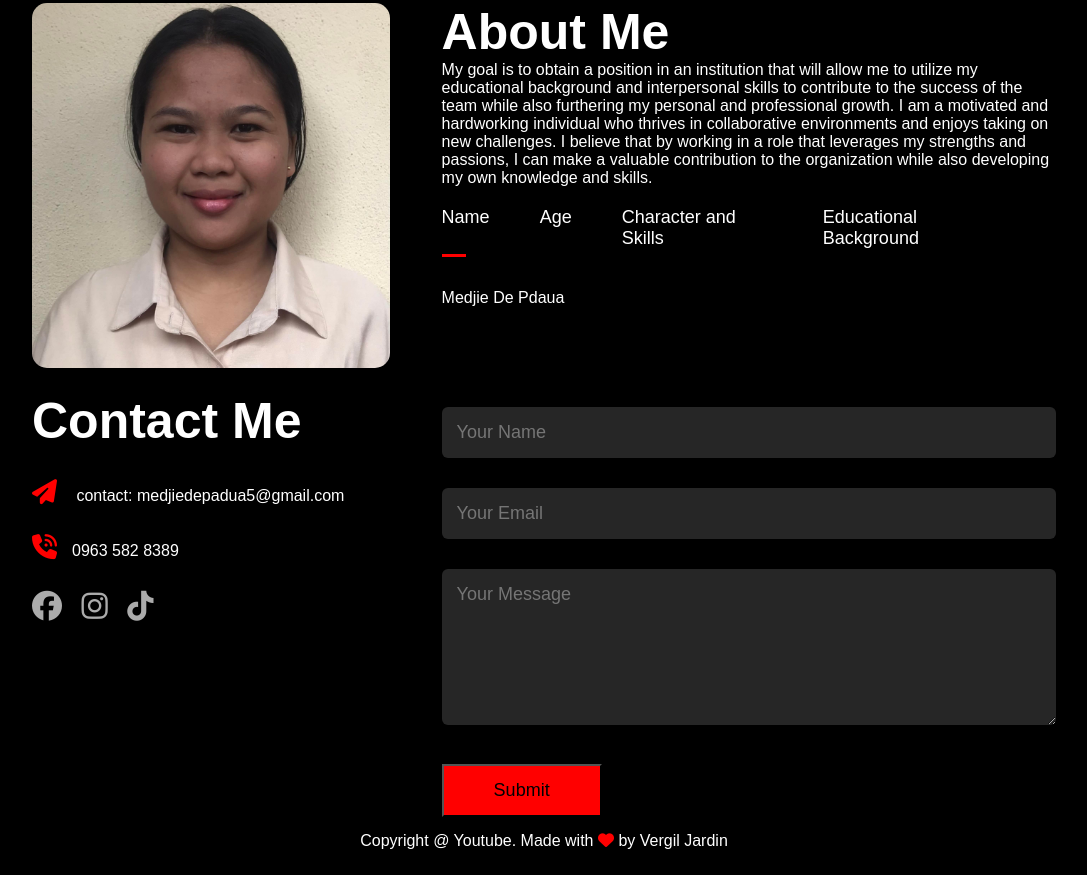
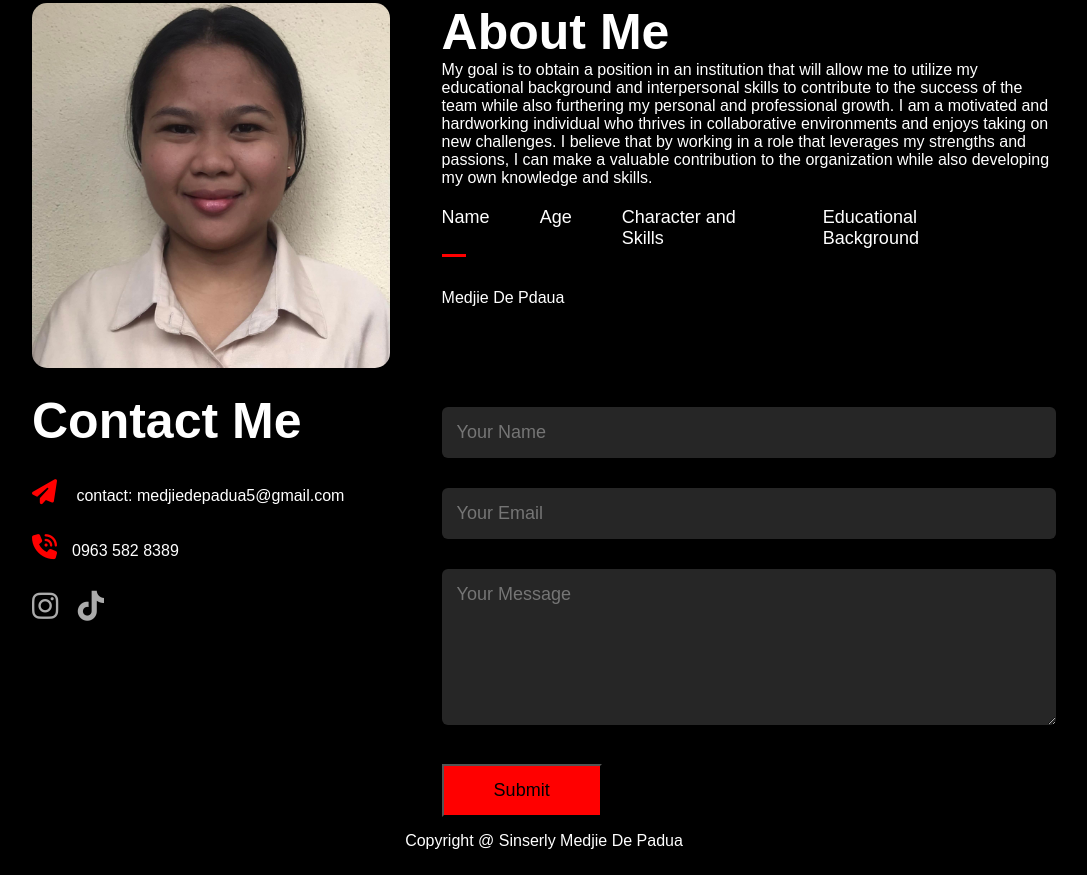
Before and after one commit to depads/depadsweb, a plain HTML site: page index.html in a window 1280 px wide. Shown: the part 807-1682 px from the top of the page, without its empty margins (96-1183 px from the left). Drawn offline with Linux system fonts and the light colour scheme.

Commit message:
Update index.html

```diff
--- a/index.html
+++ b/index.html
@@ -90,7 +90,6 @@
                     <p><i class="fa-sharp fa-solid fa-paper-plane"></i> contact: medjiedepadua5@gmail.com</p>
                     <p><i class="fa-solid fa-phone-volume"></i>0963 582 8389</p>
                     <div class="social-icons">
-                        <a href="http://facebook.com/@depaduamedjie"><i class="fa-brands fa-facebook"></i></a>
                         <a href="http://instagram.com/@mdj_depads"><i class="fa-brands fa-instagram"></i></a>
                         <a href="http://tiktok.com/@medjie_depadua"><i class="fa-brands fa-tiktok"></i></a>
                     </div>
@@ -108,7 +107,7 @@
             </div>
         </div>
         <div class="copyright">
-            <p>Copyright @ Youtube. Made with <i class="fa-solid fa-heart"></i> by Vergil Jardin</p>
+            <p>Copyright @ Sinserly <i class=","></i>   Medjie De Padua</p>
         </div>
     </div>
     </div>
```
